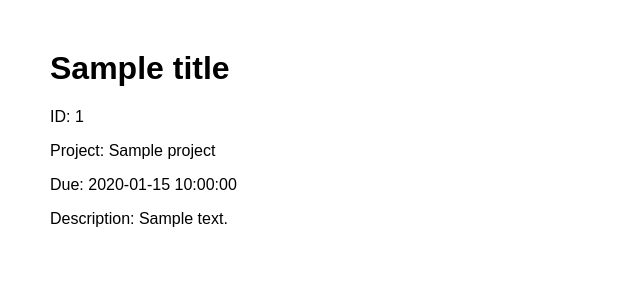
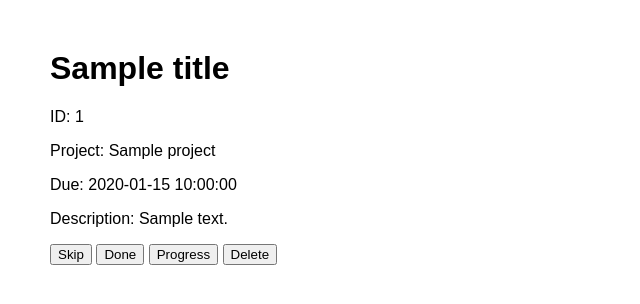
Before and after one commit to europe-asia-america/bhacks2020, a Flask app: template templates/task_view.html in a window 1280 px wide. Shown: the part 78-382 px from the top of the page, without its empty margins (0-640 px from the left). Run offline with Flask 2, Linux system fonts and the light colour scheme; the template is opened without the code that fills it: values that come from a table or form of the project are taken from there, most other values are stand-ins (such as "Sample title", 1, 10 or a date in 2020).

Commit message:
Implement feedback buttons to returned tasks

```diff
--- a/main.py
+++ b/main.py
@@ -3,8 +3,10 @@ from flask import render_template
 from flask import url_for
 from flask import redirect
 from add import AddTask
+from taskfeedbackform import TaskFeedbackForm
 import task
 
+CURRENT_TASK = None
 
 app = Flask(
         __name__,
@@ -15,19 +17,39 @@ SECRET_KEY = os.urandom(32)
 app.config['SECRET_KEY'] = SECRET_KEY
 
 @app.route('/')
-@app.route('/home')
+@app.route('/home', methods=['GET', 'POST'])
 def home():
-    """Landing page route."""
+    """Homepage with tasks."""
     nav = [
             {"name": "Home", "url": url_for('home')},
             {"name": "About", "url": url_for('about')},
             {"name": "Add", "url": url_for('add')},
             ]
+    CURRENT_TASK = task.get_next_task()
+    ID = CURRENT_TASK["id"] if CURRENT_TASK else None
+    form = TaskFeedbackForm(hidden_id=ID)
+    if form.validate_on_submit():
+        # use task.py feedback functions
+        if form.hidden_id.data != '':
+            ID = int(form.hidden_id.data)
+            if form.skip.data and ID != None:
+                print(ID)
+                task.skip_task(ID)
+            elif form.progress.data and ID != None:
+                task.progress_task(ID)
+            elif form.done.data and ID != None:
+                task.mark_task_as_done(ID)
+            elif form.delete.data and ID != None:
+                task.delete_task(ID)
+            else:
+                raise Exception("What is going on?")
+            return redirect(url_for('home'))
     return render_template(
         "task_view.html",
         nav=nav,
         title="Increment",
-        task=task.get_next_task()
+        task=CURRENT_TASK,
+        form=form
     )
 
 @app.route('/about')
--- a/task.py
+++ b/task.py
@@ -68,12 +68,45 @@ def get_next_task():
             return None
 
 def add_new_task(description, project=None, due=None):
-    if project and due:
+    if project != '' and due != '':
         new_task = tasklib.Task(tw, description=description, project=project, due=due)
-    elif project:
+    elif due != '':
         new_task = tasklib.Task(tw, description=description, due=due)
-    elif due:
+    elif project != '':
         new_task = tasklib.Task(tw, description=description, project=project)
     else:
         new_task = tasklib.Task(tw, description=description)
     new_task.save()
+
+
+def delete_task(task_id):
+    task = tw.tasks.filter(id=task_id)[0]
+    task.delete()
+    task.save()
+
+
+def mark_task_as_done(task_id):
+    task = tw.tasks.filter(id=task_id)[0]
+    task.done()
+    task.save()
+
+
+def progress_task(task_id):
+    # slightly increase priority
+    task = tw.tasks.filter(id=task_id)[0]
+    task['priority'] = float(task['priority']) * 1.2
+    task.save()
+
+
+def skip_task(task_id):
+    # slightly reduce priority
+    task = tw.tasks.filter(id=task_id)[0]
+    task['priority'] = float(task['priority']) * 0.8
+    task.save()
+
+feedback = {
+        "delete": delete_task,
+        "done": mark_task_as_done,
+        "progress": progress_task,
+        "skip": skip_task
+        }
--- /dev/null
+++ b/taskfeedbackform.py
@@ -0,0 +1,10 @@
+from flask_wtf import FlaskForm
+from wtforms import StringField, TextField, SubmitField, HiddenField
+from wtforms.validators import DataRequired, Length
+
+class TaskFeedbackForm(FlaskForm):
+    hidden_id = HiddenField('ID')
+    skip = SubmitField('Skip')
+    progress = SubmitField('Progress')
+    done = SubmitField('Done')
+    delete = SubmitField('Delete')
--- a/templates/task_view.html
+++ b/templates/task_view.html
@@ -13,5 +13,14 @@
         <p>Due: {{task['due']}}</p>
         {% endif %}
         <p>Description: {{task['description']}}</p>
+        <!-- Add feedback buttons -->
+        <form method="POST" action=""{{url_for('home')}}"">
+            {{ form.csrf_token }}
+            {{form.hidden_id}}
+            {{form.skip}}
+            {{form.done}}
+            {{form.progress}}
+            {{form.delete}}
+        </form>
     </div>
 {% endblock %}
```
Also changed, not shown: 1 other file.
